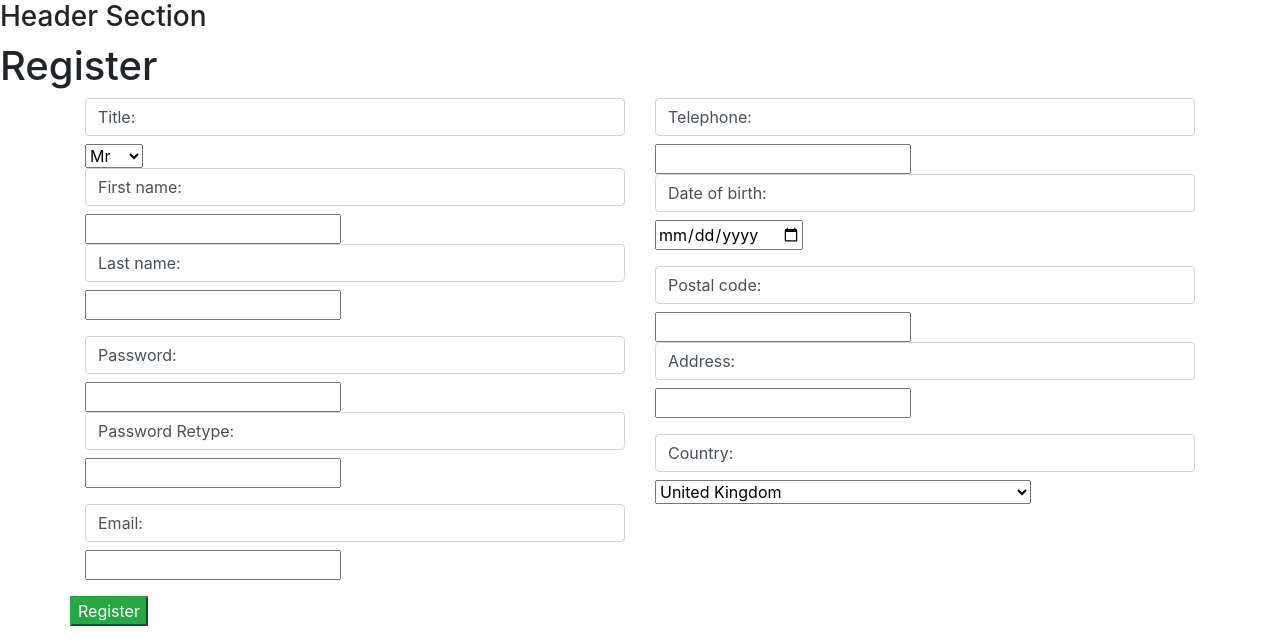
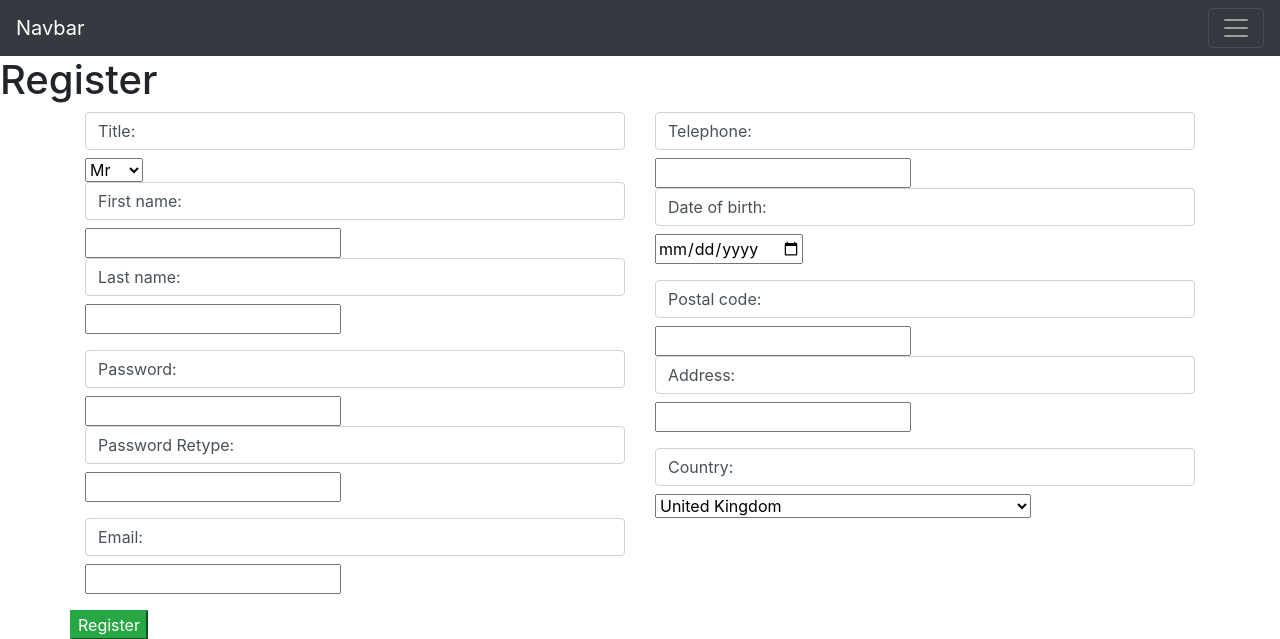
Before and after one commit to jtarbard/Software-Engineering-Project, a Flask app: page /account/register in a window 1280 px wide. Shown: the top 639 px of the page. Run offline with Flask 2, Linux system fonts and the light colour scheme; parts of the project's set-up code (start-up, migrations or seed data) failed here and were passed over; some libraries are stand-ins or nearby versions.

Commit message:
Create base navbar.

```diff
--- a/main/templates/includes/_main_layout.html
+++ b/main/templates/includes/_main_layout.html
@@ -10,20 +10,38 @@ as the basic body -->
     <meta name="keywords" content="Leisure centre, Gym, Swimming, Activities, Membership, Fitness">
     <meta name="viewport" content="width=device-width, initial-scale=1.0">
     <title>{%  block title %} {% endblock %}</title> <!-- Lets each page have its own title-->
-    <link rel="stylesheet"
-          href="https://stackpath.bootstrapcdn.com/bootstrap/4.3.1/css/bootstrap.min.css"
-          integrity="sha384-ggOyR0iXCbMQv3Xipma34MD+dH/1fQ784/j6cY/iJTQUOhcWr7x9JvoRxT2MZw1T"
-          crossorigin="anonymous">
-
-    <link rel="stylesheet" href="../../static/css/main.css">
+    <!-- Latest compiled and minified CSS -->
+    <link rel="stylesheet" href="https://maxcdn.bootstrapcdn.com/bootstrap/4.4.1/css/bootstrap.min.css">
+    <link rel="stylesheet" type="text/css" href="../../static/css/main.css">
     <link rel="icon" href="../../static" type="image/ico">
     {% block additional_css %}{% endblock %} <!--Allows extra css to be added-->
 </head>
 <body>
 
-{% if nav == True %} <!-- Inspired from: https://mdbootstrap.com/docs/jquery/navigation/navs/-->
-    <nav>
-    <h3>Header Section</h3>
+{% if nav != False %} <!-- Inspired from: https://mdbootstrap.com/docs/jquery/navigation/navs/-->
+    <nav class="navbar bg-dark navbar-dark">
+      <!-- brand text -->
+      <a class="navbar-brand" href="#">Navbar</a>
+      <!-- dropdown button-->
+      <button class="navbar-toggler" type="button" data-toggle="collapse" data-target="#collapsibleNavbar">
+        <span class="navbar-toggler-icon"></span>
+      </button>
+      <!-- navbar links -->
+      <div class="collapse navbar-collapse" id="collapsibleNavbar">
+        <ul class="navbar-nav">
+          <li class="nav-item"><a class="nav-link" href="#">Facilities</a></li>
+          <li class="nav-item"><a class="nav-link" href="#">Classes</a></li>
+            {%  if User %}
+            <li class="nav-item"><a class="nav-link" href="#">About</a></li>
+            <li class="nav-item"><a class="nav-link" href="#">My Account</a></li>
+            <li class="nav-item"><a class="nav-link" href="#">Logout</a></li>
+            {% else %}
+            <li class="nav-item"><a class="nav-link" href="#">Membership</a></li>
+            <li class="nav-item"><a class="nav-link" href="#">About</a></li>
+            <li class="nav-item"><a class="nav-link" href="#">Login</a></li>
+            {% endif %}
+        </ul>
+      </div>
     </nav>
 {% endif %}
 
@@ -32,7 +50,7 @@ as the basic body -->
 {% block main_content %} {% endblock %}
 </div>
 
-{% if footer == True %} <!-- Inspired from: https://mdbootstrap.com/docs/jquery/navigation/footer/-->
+{% if footer != False %} <!-- Inspired from: https://mdbootstrap.com/docs/jquery/navigation/footer/-->
 <footer>
 <h3>Footer Section</h3>
 </footer>
```
